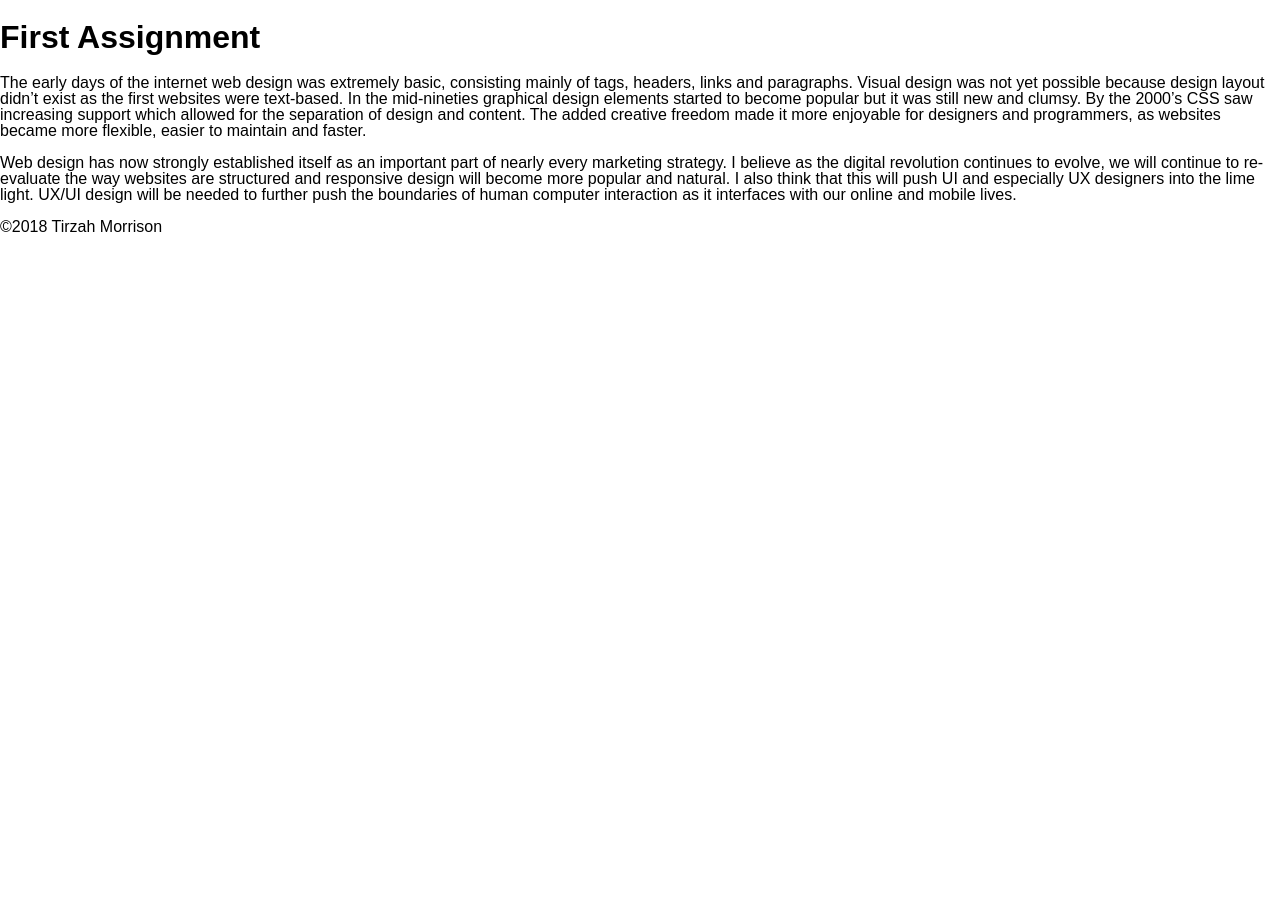
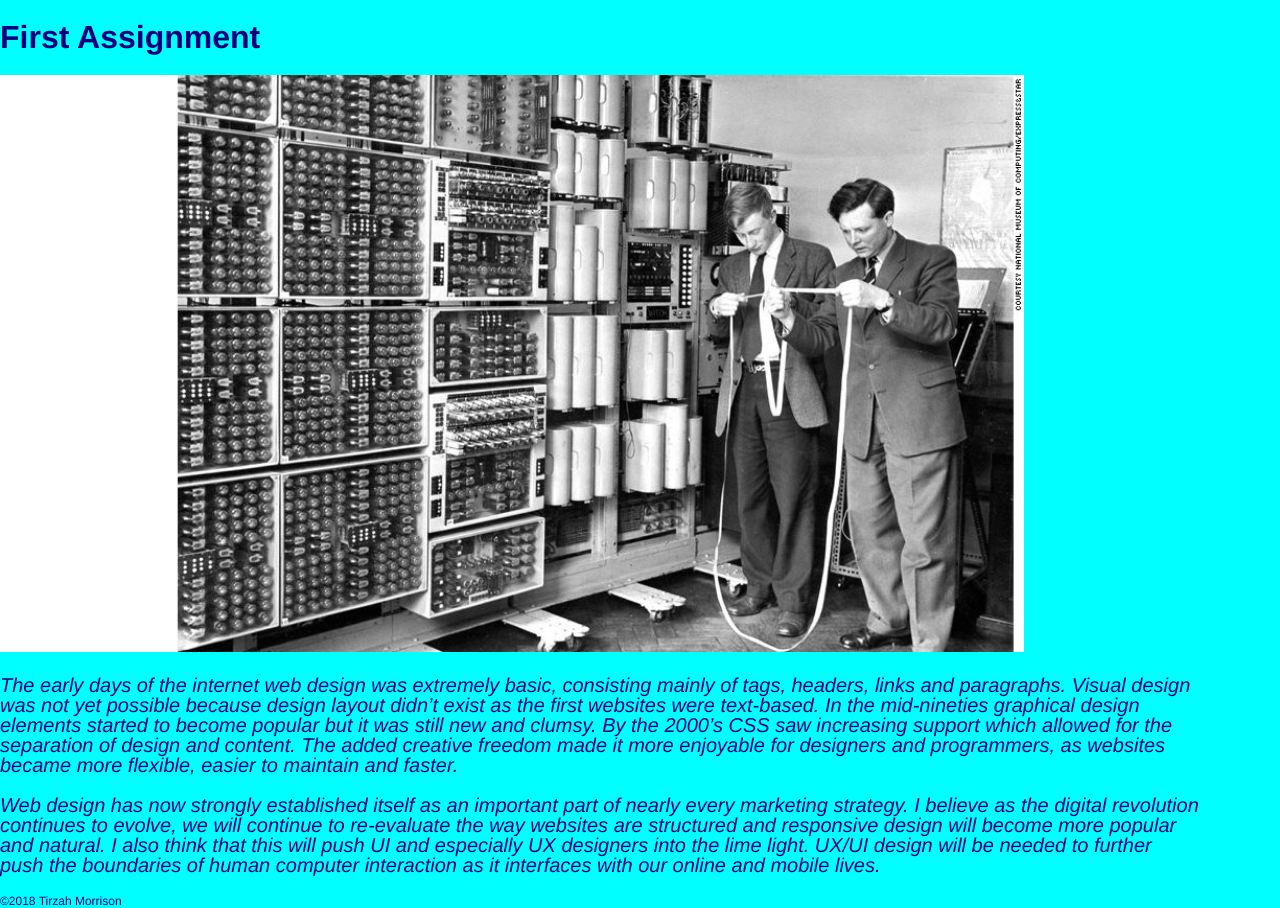
Before and after one commit to tirzahmorrison/hello-world, a website: page public/index.html in a window 1280 px wide. Before the commit the page ends 821 px from the top, so only its background shows below. Drawn offline with Linux system fonts and the light colour scheme.

Commit message:
adventure mode!

```diff
--- a/public/index.html
+++ b/public/index.html
@@ -10,20 +10,22 @@
 </head>
 
 <body>
-  <h1>First Assignment</h1>
-  <p>The early days of the internet web design was extremely basic, consisting mainly of tags, headers, links and paragraphs.
+  <h1 class="header">First Assignment</h1>
+  <img src="oldcommputer.jpg" alt="A really old computer filling a room"/>
+
+  <p class="par">The early days of the internet web design was extremely basic, consisting mainly of tags, headers, links and paragraphs.
     Visual design was not yet possible because design layout didn’t exist as the first websites were text-based. In the mid-nineties
     graphical design elements started to become popular but it was still new and clumsy. By the 2000’s CSS saw increasing
     support which allowed for the separation of design and content. The added creative freedom made it more enjoyable for
     designers and programmers, as websites became more flexible, easier to maintain and faster.</p>
 
-  <p>Web design has now strongly established itself as an important part of nearly every marketing strategy. I believe as the
+  <p class="par">Web design has now strongly established itself as an important part of nearly every marketing strategy. I believe as the
     digital revolution continues to evolve, we will continue to re-evaluate the way websites are structured and responsive
     design will become more popular and natural. I also think that this will push UI and especially UX designers into the
     lime light. UX/UI design will be needed to further push the boundaries of human computer interaction as it interfaces
     with our online and mobile lives. </p>
 
-<footer>&copy;2018 Tirzah Morrison</footer>
+<footer class="feet">&copy;2018 Tirzah Morrison</footer>
 
 </body>
 
--- a/public/screen.css
+++ b/public/screen.css
@@ -5,5 +5,25 @@ html {
 body {
   margin: 0;
   min-height: 100%;
-  font: 16px / 1 sans-serif;
+  width: 1200px;
+  font: 20px / 1 helvetica,sans-serif;
+  background-color: aqua;
+  color: navy;
 }
+
+.header{
+  font-size: 32px;
+}
+
+.feet{
+  font-size: 12px;
+}
+
+.par{
+  font-style: italic;
+}
+
+
+img{
+  width: 1024px;
+}
```
Also changed, not shown: public/oldcommputer.jpg (added).
